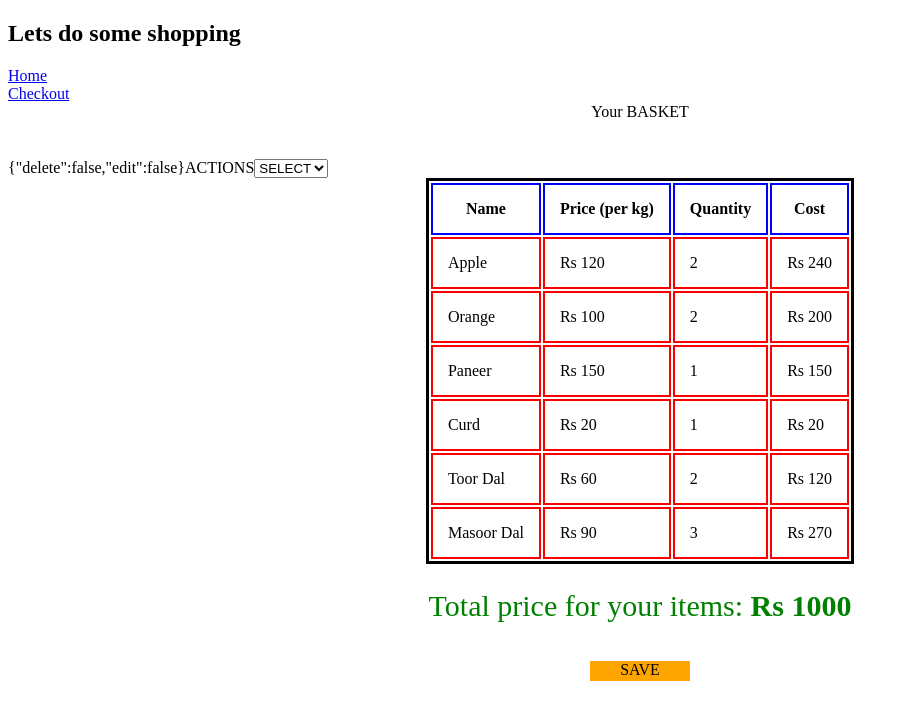
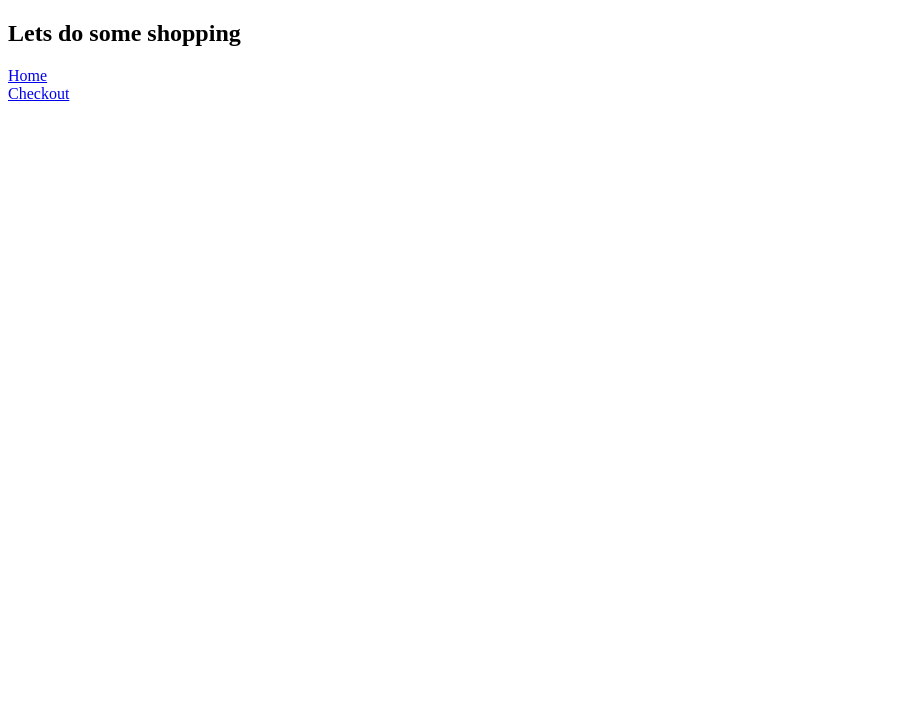
Before and after one commit to neha-jain-11/shopping, a React app: page / in a window 1280 px wide. Shown: the top 720 px of the page, without its empty margins (0-909 px from the left). Built offline with nearby package versions, Linux system fonts and the light colour scheme.

Commit message:
Added the checkout componenets

```diff
--- a/src/components/App.jsx
+++ b/src/components/App.jsx
@@ -21,7 +21,6 @@ const App = () => (
         <Route path='/home'><Home /></Route>
         <Route path='/checkout'><Basket /></Route>
         <Route path='/end'><End /></Route>
-        <Route path='/'><Basket /></Route>
       </Switch>
 
     </Router>
--- a/src/components/pages/basket/Basket.jsx
+++ b/src/components/pages/basket/Basket.jsx
@@ -45,16 +45,19 @@ class Basket extends Component {
   constructor() {
     super();
     this.state = {
-      dataItems: checkoutData,
+      dataItems: [...checkoutData],
       totalPrice: getTotalPrice(checkoutData),
       status: {
         delete: false,
         edit: false
       }
-    }
+    };
+    console.log('hehehhehe checkoutData', checkoutData, this.state.dataItems);
     this.save = this.save.bind(this);
+    this.saveEdit = this.saveEdit.bind(this);
     this.getAction = this.getAction.bind(this);
     this.updateCheck = this.updateCheck.bind(this);
+    this.updateOptionHandler = this.updateOptionHandler.bind(this);
   }
 
   getAction(event) {
@@ -76,17 +79,46 @@ class Basket extends Component {
     this.setState({ dataItems, totalPrice: getTotalPrice(dataItems) });
   }
 
+  updateOptionHandler(event) {
+    let quantity = Number(event.target.value);
+    const selectedItemId = event.target.id.split('-')[1];
+    let itemData = this.state.dataItems;
+    const itemIndex = itemData.findIndex((i) => i.itemId === selectedItemId);
+
+
+
+    if (quantity === 0) {
+      itemData.splice(itemIndex, 1);
+    } else {
+      itemData[itemIndex] = { ...itemData[itemIndex], ...{ quantity } };
+    }
+    this.setState({
+      dataItems: itemData,
+      totalPrice: getTotalPrice(itemData)
+    });
+  }
+
   save() {
     //ajax call to save data
     this.props.history.push('/end');
+  }
+
+  saveEdit() {
+    this.setState({
+      status: { delete: false, edit: false }
+    });
   }
 
   render() {
     return (
       <div>
         <div className='basket'>Your BASKET</div>
-        <View totalPrice={this.state.totalPrice} list={this.state.dataItems} getAction={this.getAction} status={this.state.status} updateCheck={this.updateCheck} />
+        <View totalPrice={this.state.totalPrice} list={this.state.dataItems}
+          getAction={this.getAction} status={this.state.status} updateCheck={this.updateCheck} updateOptionHandler={this.updateOptionHandler}
+        />
         <div className='checkout-a'><a onClick={this.save}>SAVE</a></div>
+        <br /><br />
+        <div className='checkout-a'><a onClick={this.saveEdit}>SAVE EDIT</a></div>
       </div>
     );
   }
--- a/src/components/pages/basket/view/View.jsx
+++ b/src/components/pages/basket/view/View.jsx
@@ -1,11 +1,12 @@
 import React from 'react';
 import MyCheckbox from '../../../atoms/Checkbox.jsx'
+import MyDropdown from '../../../atoms/Dropdown.jsx'
 import './view.css';
 const View = (props) => (
   <div>
     <span>{JSON.stringify(props.status)}</span>
     <label>ACTIONS</label>
-    <select id='drop-actions' onChange={props.getAction}><option value=''>SELECT</option><option value='delete'>DELETE</option><option value='edit'>EDIT</option></select>
+    <select id='drop-actions' defaultValue='' onChange={props.getAction}><option value=''>SELECT</option><option value='delete'>DELETE</option><option value='edit'>EDIT</option></select>
     <br />
     {props.totalPrice === 0 ? <div id='view-total'><span>There are no items in the Basket</span></div> :
       <div>
@@ -13,6 +14,7 @@ const View = (props) => (
           <thead>
             <tr>
               {props.status.delete && <th></th>}
+              {/* {props.status.edit && <th></th>} */}
               <th>Name</th>
               <th>Price (per kg)</th>
               <th>Quantity</th>
@@ -23,9 +25,11 @@ const View = (props) => (
             {props.list ? props.list.map((item, index) => (
               <tr key={index}>
                 {props.status.delete && <td><MyCheckbox id={`checkview-${item.itemId}`} check={false} onChangeHandler={props.updateCheck} /></td>}
+                {/* {props.status.edit && <td><input type='radio' id={`radioview-${item.itemId}`} name={"edit-radio"} value="" onChange={props.updateRadioCheck} /></td>} */}
                 <td><span>{item.name}</span></td>
                 <td><span className='count'>Rs {item.price}</span></td>
-                <td><span>{item.quantity}</span></td>
+                <td>{props.status.edit ? <MyDropdown id={`dropview-${item.itemId}`} value={item.quantity} onChangeHandler={props.updateOptionHandler} />
+                  : <span>{item.quantity}</span>}</td>
                 <td><span>Rs {Number(item.quantity) * Number(item.price)}</span></td>
               </tr>
             )) : <span>There are no items in the Basket</span>}
```
Also changed, not shown: src/components/pages/basket/view/Edit.jsx (added, +8 -0 lines).
